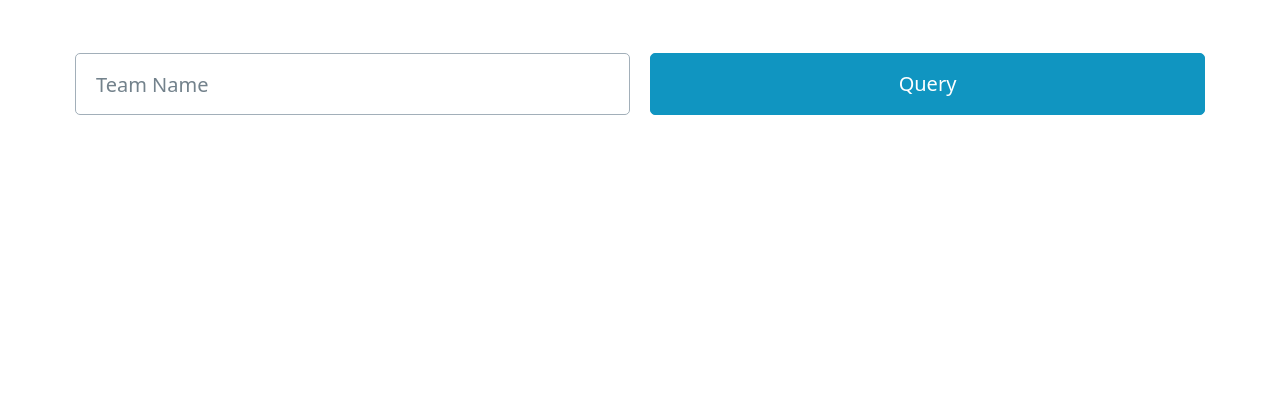
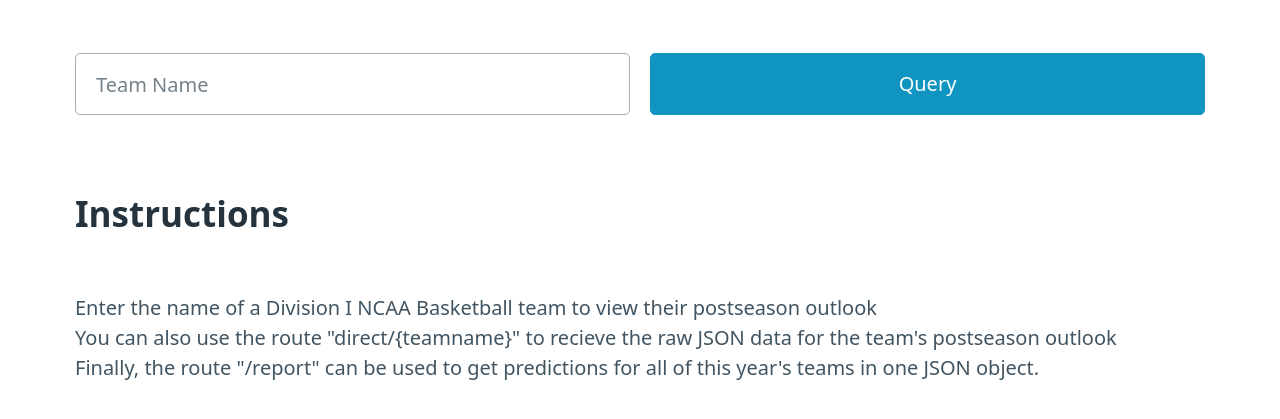
Before and after one commit to ldp77/postvision, a Flask app: page / in a window 1280 px wide. Shown: the part 147-566 px from the top of the page. Run offline with Flask 2, Linux system fonts and the light colour scheme; parts of the project's set-up code (start-up, migrations or seed data) failed here and were passed over.

Commit message:
Add instructions to homepage

```diff
--- a/app.py
+++ b/app.py
@@ -10,7 +10,7 @@ def home():
     if request.method == 'POST':
         teamname = request.form['teamname']
         return redirect(url_for('result', name=teamname))
-    return render_template('base.html')
+    return render_template('home.html')
 
 @app.route('/result/<name>', methods=['POST', 'GET'])
 def result(name):
--- /dev/null
+++ b/templates/home.html
@@ -0,0 +1,17 @@
+{% extends 'base.html' %}
+
+{% block body %}
+
+<h2>Instructions</h2>
+
+<div class="container">
+    Enter the name of a Division I NCAA Basketball team to view their postseason outlook
+</div>
+<div class="container">
+    You can also use the route "direct/{teamname}" to recieve the raw JSON data for the team's postseason outlook
+</div>
+<div class="container">
+    Finally, the route "/report" can be used to get predictions for all of this year's teams in one JSON object.
+</div>
+
+{% endblock body %}
--- a/templates/result.html
+++ b/templates/result.html
@@ -32,7 +32,6 @@
     </div>
 </center>
 
-
 <h2>Most Similar Teams</h2>
 
 {% for team in query_result['most_similar'] %}
```
